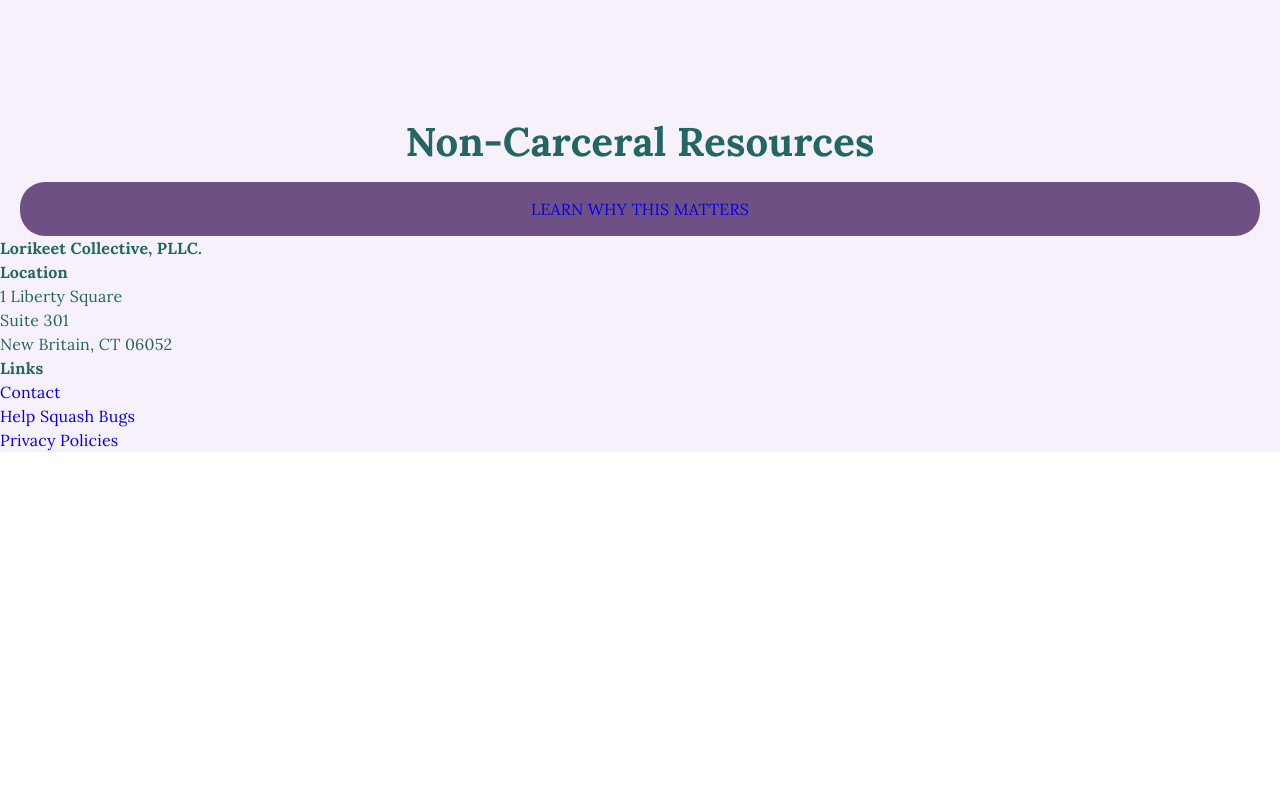
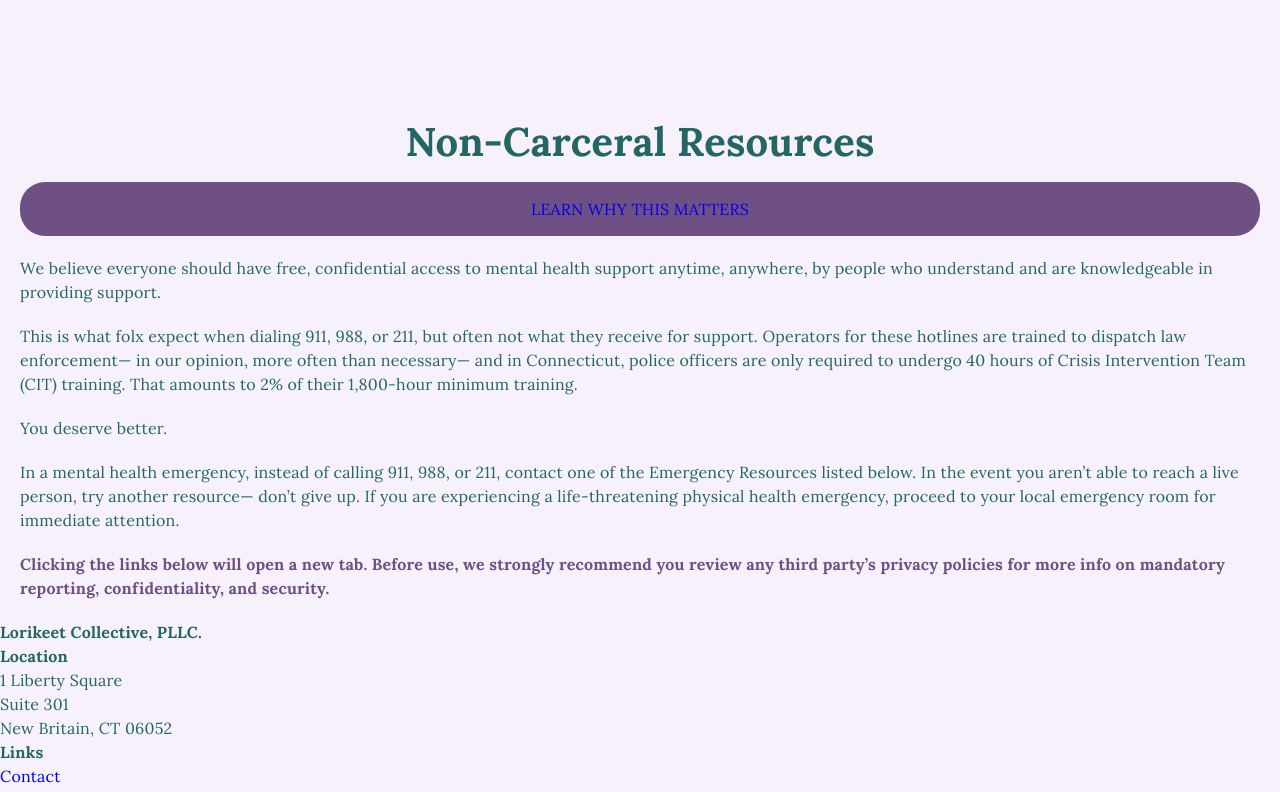
Before and after one commit to Lorikeet-Collective/BaseSite-Frontend, a React (Vite) app: page /#/resources in a window 1280 px wide. Shown: the part 372-1164 px from the top of the page. Before the commit the page ends 824 px from the top, so only its background shows below. Built offline with nearby package versions, Linux system fonts and the light colour scheme.

Commit message:
create: add text component for consistent styling

```diff
--- /dev/null
+++ b/src/components/Common/Text.module.css
@@ -0,0 +1,7 @@
+.text {
+  margin: 20px 0;
+}
+
+.text b {
+  color: var(--tertiary-color);
+}
--- /dev/null
+++ b/src/components/Common/Text.tsx
@@ -0,0 +1,8 @@
+import { PropsWithChildren } from "react";
+import styles from "./Text.module.css";
+
+const Text: React.FC<PropsWithChildren> = ({
+  children,
+}): React.ReactElement => <p className={styles.text}>{children}</p>;
+
+export default Text;
--- a/src/views/Resources.tsx
+++ b/src/views/Resources.tsx
@@ -1,5 +1,6 @@
 import Button from "../components/Common/Button";
 import Title from "../components/Common/Title";
+import Text from "../components/Common/Text";
 
 const Resources: React.FC = (): React.ReactElement => {
   return (
@@ -12,6 +13,34 @@ const Resources: React.FC = (): React.ReactElement => {
           "https://www.tac.org/criminalization/#:~:text=People%20with%20untreated%20mental%20illness%20are%2016%20times%20more%20likely,by%20the%20Treatment%20Advocacy%20Center."
         }
       />
+      <Text>
+        We believe everyone should have free, confidential access to mental
+        health support anytime, anywhere, by people who understand and are
+        knowledgeable in providing support.
+      </Text>
+      <Text>
+        This is what folx expect when dialing 911, 988, or 211, but often not
+        what they receive for support. Operators for these hotlines are trained
+        to dispatch law enforcement— in our opinion, more often than necessary—
+        and in Connecticut, police officers are only required to undergo 40
+        hours of Crisis Intervention Team (CIT) training. That amounts to 2% of
+        their 1,800-hour minimum training.
+      </Text>
+      <Text>You deserve better.</Text>
+      <Text>
+        In a mental health emergency, instead of calling 911, 988, or 211,
+        contact one of the Emergency Resources listed below. In the event you
+        aren’t able to reach a live person, try another resource— don’t give up.
+        If you are experiencing a life-threatening physical health emergency,
+        proceed to your local emergency room for immediate attention.
+      </Text>
+      <Text>
+        <b>
+          Clicking the links below will open a new tab. Before use, we strongly
+          recommend you review any third party’s privacy policies for more info
+          on mandatory reporting, confidentiality, and security.
+        </b>
+      </Text>
     </main>
   );
 };
```
